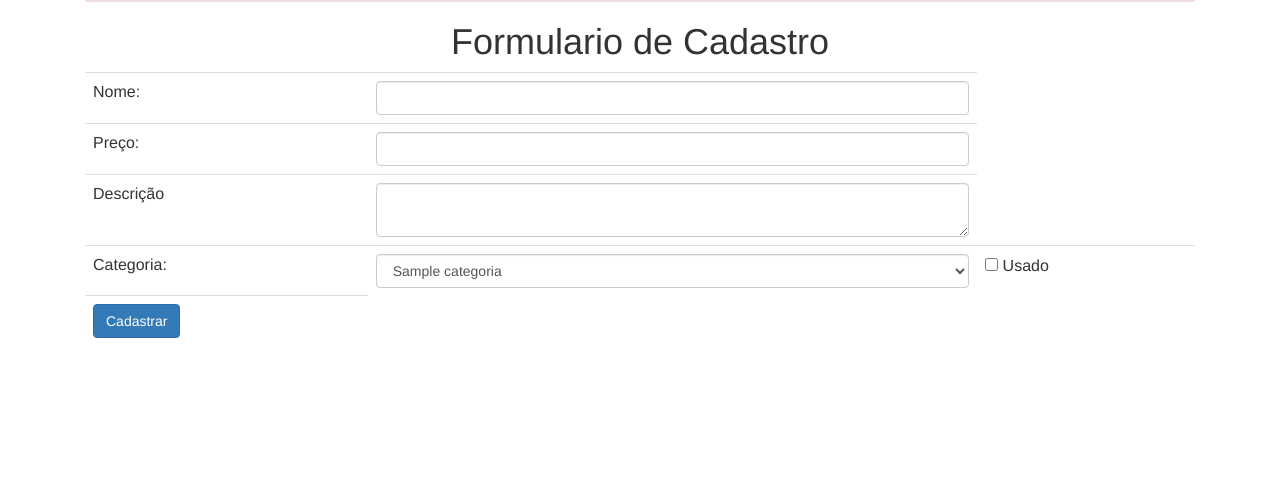
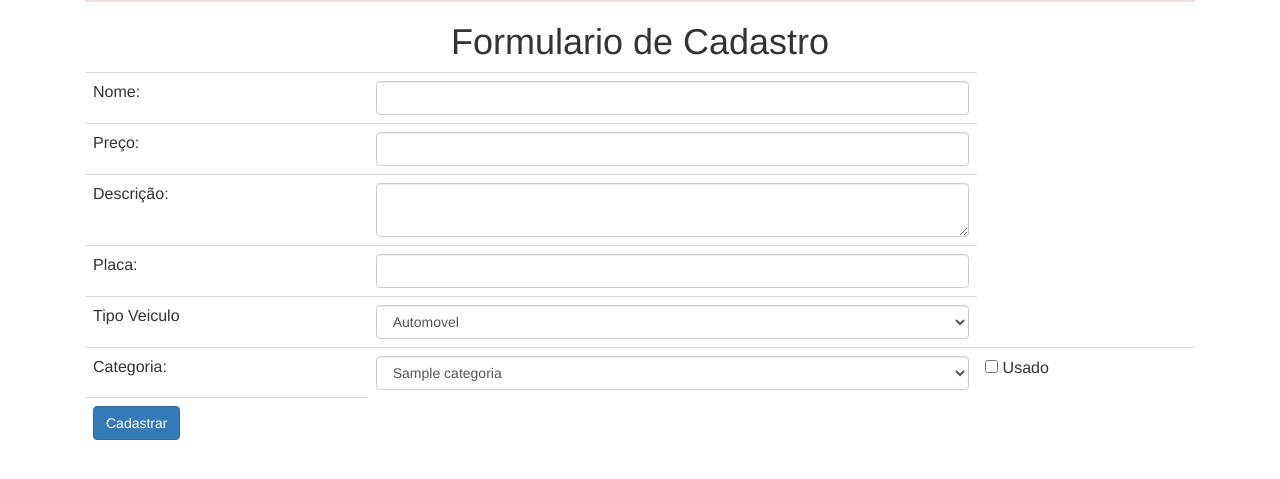
Before and after one commit to maikmedeiros/Loja, a PHP site: page /formulario-cadastro.php in a window 1280 px wide. Shown: the part 108-587 px from the top of the page. Run offline with PHP 8.4, Linux system fonts and the light colour scheme; the visitor is signed in with stand-in values (Sample User, id 1); tables that the repository leaves empty or names only in its code hold one stand-in row (values such as "Sample post").

Commit message:
"Ajustes"

```diff
--- a/LOJA/adicionar-produto.php
+++ b/LOJA/adicionar-produto.php
@@ -15,6 +15,8 @@
 			$produto->setNome($_POST["nome"]);
 			$produto->setPreco($_POST["preco"]);
 			$produto->setDescricao($_POST["descricao"]);
+			$produto->setPlaca($_POST["placa"]);
+			$produto->setTipoVeiculo($_POST["tipoVeiculo"]);
 			$produto->setCategoria($categoria);
 			if(array_key_exists('usado', $_POST)) {
 	   			 $produto->setUsado("true");
--- a/LOJA/class/Produto.php
+++ b/LOJA/class/Produto.php
@@ -6,7 +6,9 @@
 	    private $preco;
 	    private $descricao;
 	    private $categoria;
-	    private $usado;
+		private $usado;
+		private $placa;
+		private $tipoVeiculo;
 	    //Função - Para aplicar desconto
 	    public function desconto($valor){
 	    	if ($valor > 0 && $valor <= 0.5){
@@ -62,6 +64,23 @@
 		public function setUsado($usado){
 			$this->usado = $usado;
 		}
+
+		public function getPlaca(){
+			return $this->placa;
+		}
+
+		public function setPlaca($placa){
+			$this->placa = $placa;
+		}
+
+		public function getTipoVeiculo(){
+			return $this->tipoVeiculo;
+		}
+
+		public function setTipoVeiculo($tipoVeiculo){
+			$this->tipoVeiculo = $tipoVeiculo;
+		}
+
 	}
 
 ?>
--- a/LOJA/produto-formulario-base.php
+++ b/LOJA/produto-formulario-base.php
@@ -7,8 +7,31 @@
 				<td><input class="form-control" type="number" name="preco" value="<?= $produto->getPreco() ?>" /></td>
 			</tr>
 			<tr>
-				<td>Descrição</td>
+				<td>Descrição:</td>
             <td><textarea name="descricao" class="form-control"><?= $produto->getDescricao() ?></textarea>
+			</tr>
+			<tr>
+	  			<td>Placa:</td>
+				<td><input class="form-control" type="name" name="placa" value="<?= $produto->getPlaca() ?>"/></td>
+			</tr>
+			<tr>
+	  			<td>Tipo Veiculo</td>
+				<td>
+	  				<select name ="tipoVeiculo" class="form-control">
+	  					<?php
+						  $tiposVeiculos = array("Automovel", "Moto");
+						  foreach($tiposVeiculos as $tipoVeiculo):
+							$esseEhVeiculos = $produto->getTipoVeiculo() == $tipoVeiculo;
+							$selecao = $esseEhVeiculos ? "selected='selected'" : "";
+							?>
+							<option value="<?= $tipoVeiculo ?>" <?=$selecao?>>
+								<?= $tipoVeiculo ?>
+							</option>
+						<?php
+						  endforeach
+						?>
+					</select>
+				</td>
 			</tr>
 			<tr>
         		<td>Categoria:</td>
--- a/LOJA/visualizar-produto.php
+++ b/LOJA/visualizar-produto.php
@@ -12,6 +12,8 @@
 				<td>Desconto</td>
 				<td>Descrição</td>
 				<td>Categoria</td>
+				<td>Placa</td>
+				<td>Tipo Veiculo</td>
 		</tr>
 	<?php foreach($produtos as $produto) : ?>
 		<tr>
@@ -21,6 +23,8 @@
 	        <td><?= $produto->desconto(0.6)?></td>
 	        <td><?= substr($produto->getDescricao(), 0,40	) ?></td>
 	        <td><?= $produto->getCategoria()->getNome() ?></td>
+			<td>PLACA - <?= $produto->getPlaca() ?></td>
+			<td><?= $produto->getTipoVeiculo() ?></td>
 	        <td><a class="btn btn-primary" href="produto-altera-formulario.php?id=<?=$produto->getId()?>">Alterar</a></td>
 	        <td>
 	        	<form action="remove-produto.php" method="post">
```
Also changed, not shown: LOJA/class/ProdutoDAO.php (+8 -4 lines).
